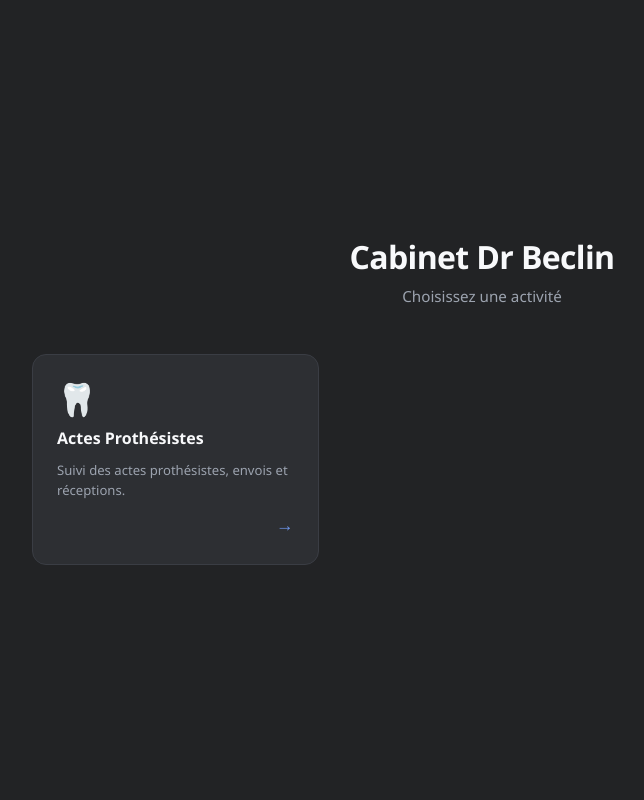
After one commit to clombec/OrthoAPnD, a Django app: template dashboard/templates/dashboard/landing.html in a window 1280 px wide. The commit adds this page. Shown: the whole page, without its empty margins (158-802 px from the left). Run offline with Django 5.2, Linux system fonts and the light colour scheme; the template is opened without the code that fills it, so the values that code supplies are empty; parts of the project's set-up code (start-up, migrations or seed data) failed here and were passed over.

Commit message:
prepare future services with landing page to distribute all services

```diff
--- /dev/null
+++ b/dashboard/templates/dashboard/landing.html
@@ -0,0 +1,115 @@
+<!DOCTYPE html>
+<html lang="fr">
+<head>
+  <meta charset="UTF-8" />
+  <meta name="viewport" content="width=device-width, initial-scale=1.0" />
+  <title>Cabinet Dr Beclin</title>
+  <style>
+    *, *::before, *::after { box-sizing: border-box; margin: 0; padding: 0; }
+
+    body {
+      font-family: 'Segoe UI', system-ui, sans-serif;
+      background: #222325;
+      color: #f8f9fb;
+      min-height: 100vh;
+      display: flex;
+      flex-direction: column;
+      align-items: center;
+      justify-content: center;
+      padding: 2rem 1.5rem;
+    }
+
+    header {
+      text-align: center;
+      margin-bottom: 3rem;
+    }
+
+    header h1 {
+      font-size: 2rem;
+      font-weight: 700;
+      letter-spacing: -0.02em;
+      color: #f8f9fb;
+    }
+
+    header p {
+      margin-top: 0.5rem;
+      color: #9ca3af;
+      font-size: 0.95rem;
+    }
+
+    .activities {
+      display: grid;
+      grid-template-columns: repeat(auto-fill, minmax(220px, 1fr));
+      gap: 1.25rem;
+      width: 100%;
+      max-width: 900px;
+    }
+
+    .card {
+      background: #2d2f33;
+      border: 1.5px solid #3a3d44;
+      border-radius: 14px;
+      padding: 1.75rem 1.5rem;
+      text-decoration: none;
+      color: inherit;
+      display: flex;
+      flex-direction: column;
+      align-items: flex-start;
+      gap: 0.75rem;
+      transition: border-color 0.2s, box-shadow 0.2s, transform 0.15s;
+      cursor: pointer;
+    }
+
+    .card:hover {
+      border-color: #6b92e4;
+      box-shadow: 0 0 0 3px rgba(107, 146, 228, 0.15);
+      transform: translateY(-2px);
+    }
+
+    .card-icon {
+      font-size: 2rem;
+      line-height: 1;
+    }
+
+    .card-title {
+      font-size: 1rem;
+      font-weight: 700;
+      color: #f8f9fb;
+    }
+
+    .card-description {
+      font-size: 0.82rem;
+      color: #9ca3af;
+      line-height: 1.45;
+    }
+
+    .card-arrow {
+      margin-top: auto;
+      align-self: flex-end;
+      color: #6b92e4;
+      font-size: 1.1rem;
+    }
+  </style>
+</head>
+<body>
+
+  <header>
+    <h1>Cabinet Dr Beclin</h1>
+    <p>Choisissez une activité</p>
+  </header>
+
+  <section class="activities">
+
+    <a href="{% url 'home' %}" class="card">
+      <span class="card-icon">🦷</span>
+      <span class="card-title">Actes Prothésistes</span>
+      <span class="card-description">Suivi des actes prothésistes, envois et réceptions.</span>
+      <span class="card-arrow">→</span>
+    </a>
+
+    {# Pour ajouter une nouvelle activité, dupliquer le bloc <a class="card"> ci-dessus #}
+
+  </section>
+
+</body>
+</html>
--- a/dashboard/urls.py
+++ b/dashboard/urls.py
@@ -2,9 +2,10 @@ from django.urls import path
 from . import views
 
 urlpatterns = [
-    path('', views.home, name='home'), # empty path means home page
+    path('', views.landing, name='landing'),
+    path('proth/', views.home, name='home'),
     path("setup/", views.setup_view, name="setup"),
-    path("save-colors/", views.save_colors_view, name="save_colors"),
-    path("sync/", views.sync_records_view, name="sync_records"),
-    path("loading-status/", views.loading_status_view, name="loading_status"),
+    path("proth/save-colors/", views.save_colors_view, name="save_colors"),
+    path("proth/sync/", views.sync_records_view, name="sync_records"),
+    path("proth/loading-status/", views.loading_status_view, name="loading_status"),
 ]
```
Also changed, not shown: dashboard/templates/dashboard/index.html (+23 -2 lines), dashboard/views.py (+7 -3 lines).
